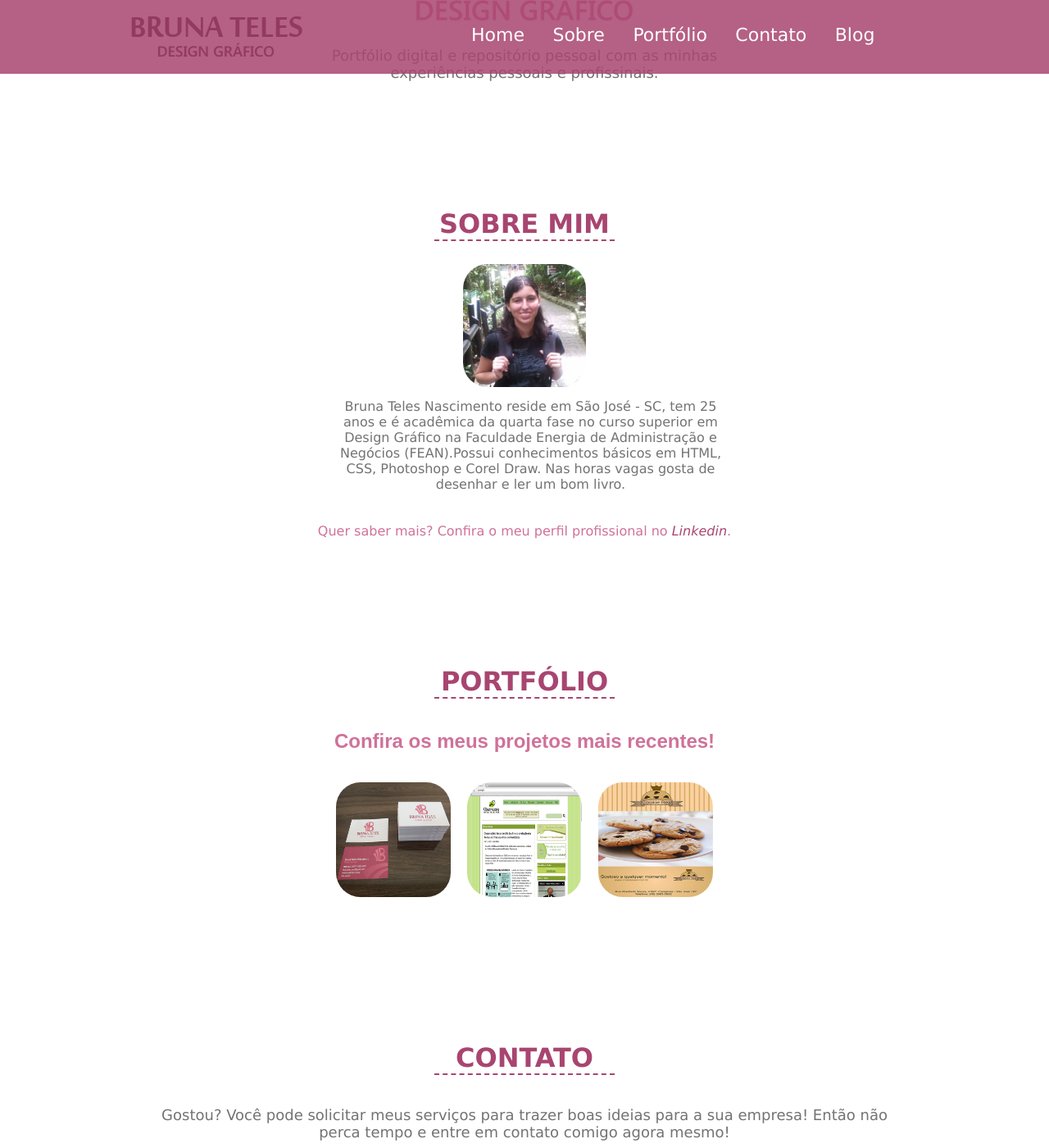
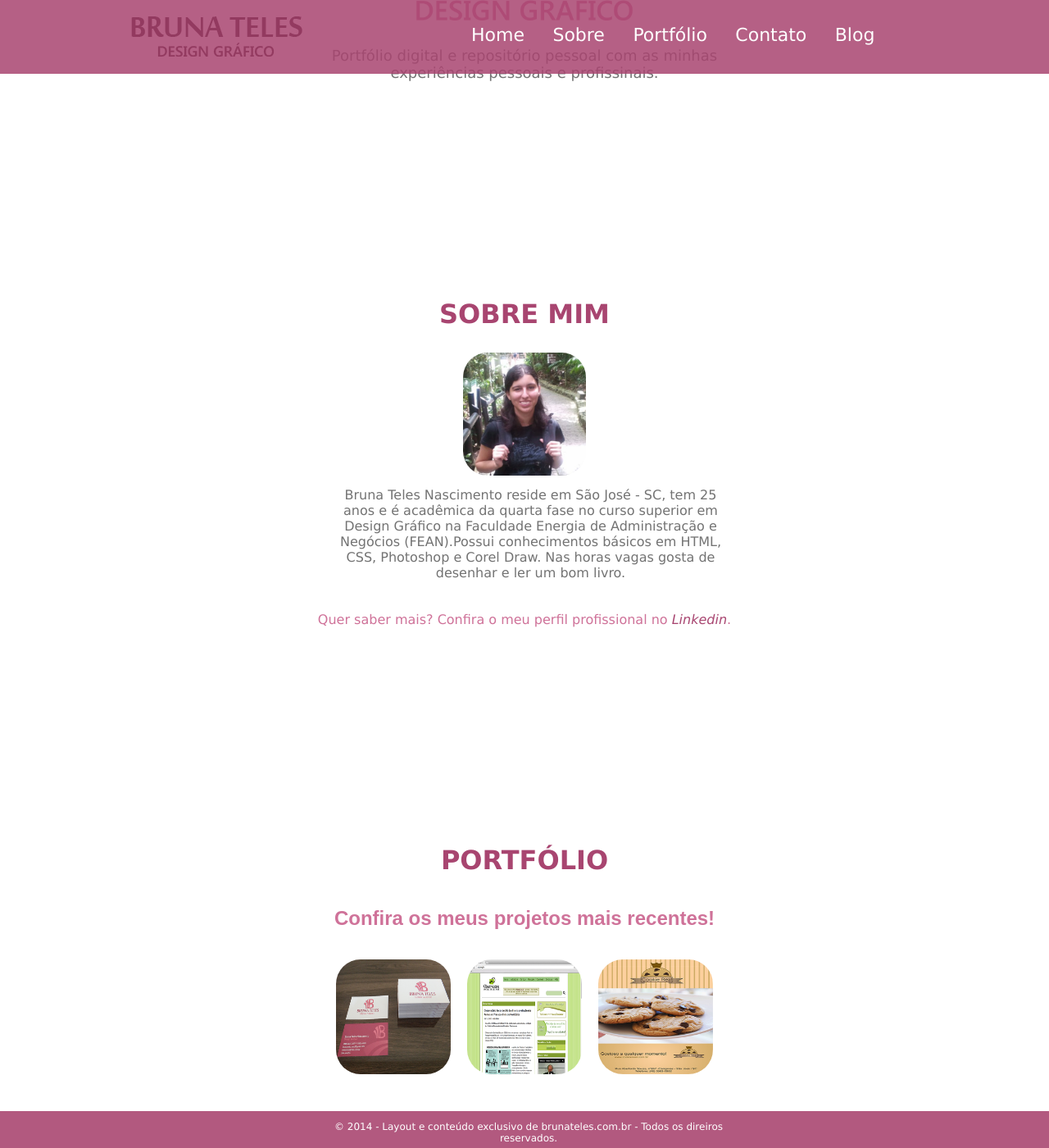
Before and after one commit to brunateles/brunateles.github.io, a Jekyll site: the page built from index.html, in a window 1280 px wide and 1400 px high, scrolled down 476 px. Shown: the whole window at 82% size. Built offline with Jekyll 4.4.1, drawn with Linux system fonts in a browser that asks for light colours; Markdown is read by kramdown in place of the engine named in the settings.

```diff
--- a/_config.yml
+++ b/_config.yml
@@ -3,5 +3,5 @@ markdown: redcarpet
 pygments: true
 tag_page_layout: tag_page
 tag_page_dir: tag
-paginate: 1
+paginate: 5
 paginate_path: "blog/:num"
--- a/_includes/guia.html
+++ b/_includes/guia.html
@@ -6,8 +6,9 @@
             </center>
 
             <p>
-                Bruna Teles, 25 anos, Designer
-                Gráfica, reside em São José - SC.
+                Bruna Teles, acadêmica do curso
+                de Design Gráfico, tem 25 anos e
+                reside em São José - SC.
             </p>
 
             </br>
--- a/css/master.css
+++ b/css/master.css
@@ -9,7 +9,7 @@ body{
 	font-family: "Helvetica Neue", Helvetica, Arial, sans-serif;
 }
 
-h1 { width: 220px; margin:10px; font-family: verdana; color:#a84570; border-bottom: 2px dashed #a84570; }
+h1 { margin:10px; font-family: verdana; color:#a84570; }
 
 h2 { margin:10px; font-family: arial; color:#cf7299 }
 
@@ -114,8 +114,8 @@ a{color:#a84570; text-decoration: none;}
 
 	width:100%;
 	height:auto;
-	margin:0px;
-	padding-top:135px;
+	margin:135px 0 0 0;
+	padding-top:110px;
 	clear: both;
 	float:left;
 	background-color: #FFF}
@@ -134,8 +134,8 @@ a{color:#a84570; text-decoration: none;}
 
 	width:100%;
 	height:auto;
-	margin:0px;
-	padding-top: 135px;
+	margin:135px 0 0 0;
+	padding-top:110px;
 	clear: both;
 	float:left;
 	background-color: #FFF}
@@ -157,9 +157,9 @@ a{color:#a84570; text-decoration: none;}
 
 	width:100%;
 	height:auto;
-	margin:0px;
-	padding-top:155px;
-	padding-bottom:45px;
+	margin:135px 0 0 0;
+	padding-top:30px;
+	padding-bottom:95px;
 	clear: both;
 	float:left;
 	background-color: #FFF}
@@ -180,8 +180,8 @@ a{color:#a84570; text-decoration: none;}
 
 	width:630px;
 	height:auto;
-	margin:0px;
-	padding:10px;
+	margin-top:10px;
+	padding-bottom: 80px;
 	float:left;
 	background-color: #FFF;
 	border-right: 2px dashed #a84570;}
@@ -220,16 +220,18 @@ a{color:#a84570; text-decoration: none;}
 #rodape{
 
 	width:100%;
-	height:60px;
+	height:45px;
 	clear:both;
 	float:right;
-	background-color: #a84570}
+	background-color: #b2597f;
+	z-index: 2;
+	position: fixed;
+	bottom: 0;}
 
 #copy{width:543px;
 	height:auto;
 	margin:0px;
 	padding-left:10px;
-	padding-top: 10px;
 	margin:0px;
 	}
 
```
Also changed, not shown: _posts/20104-01-22-another.markdown (deleted, +0 -9 lines), _posts/2014-01-21-ola-mundo.markdown (deleted, +0 -9 lines), _posts/2014-01-23-ola-mundo.markdown (deleted, +0 -9 lines), _posts/2014-01-25-meu-primeiro-passo.markdown (added, +17 -0 lines).
